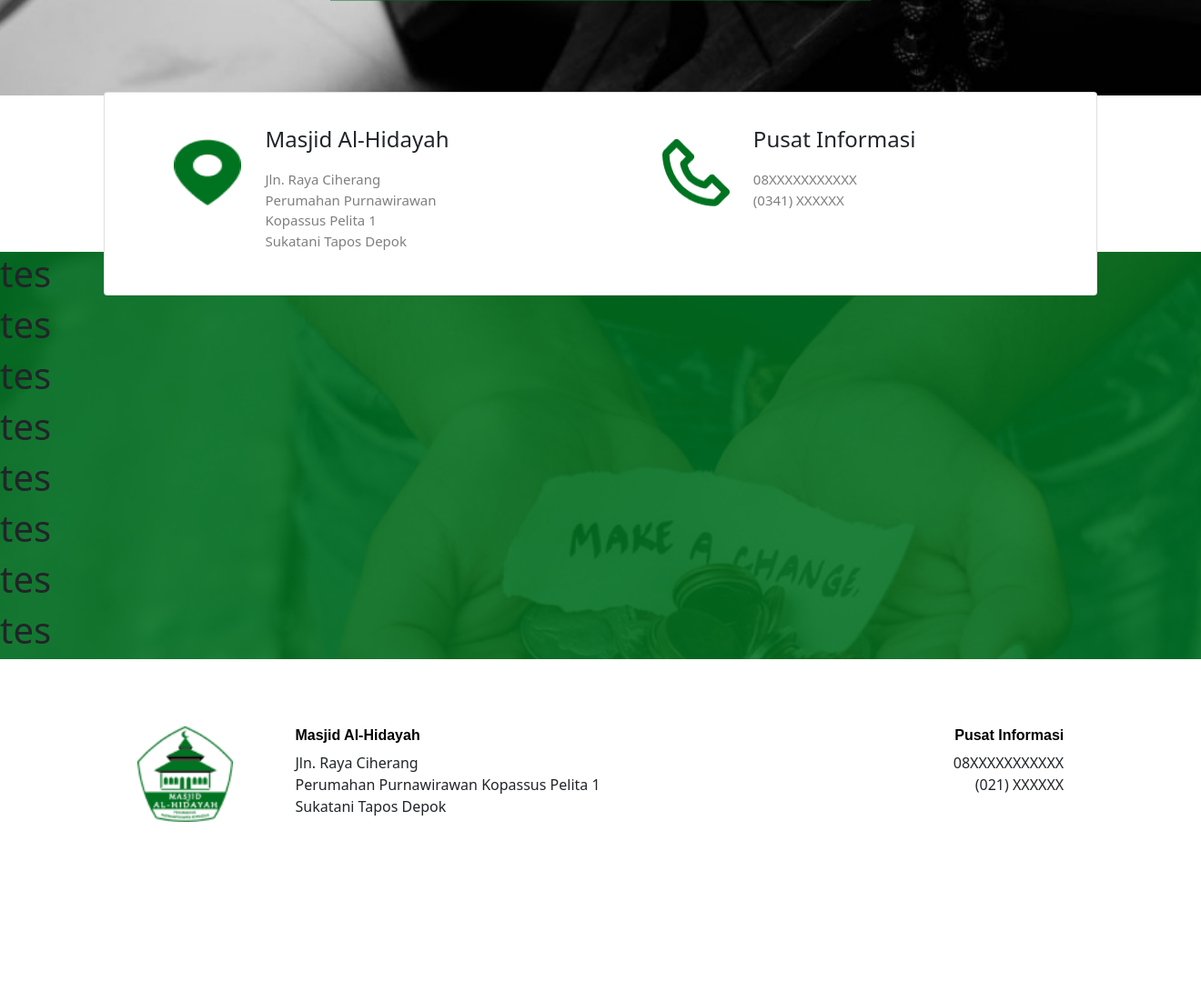
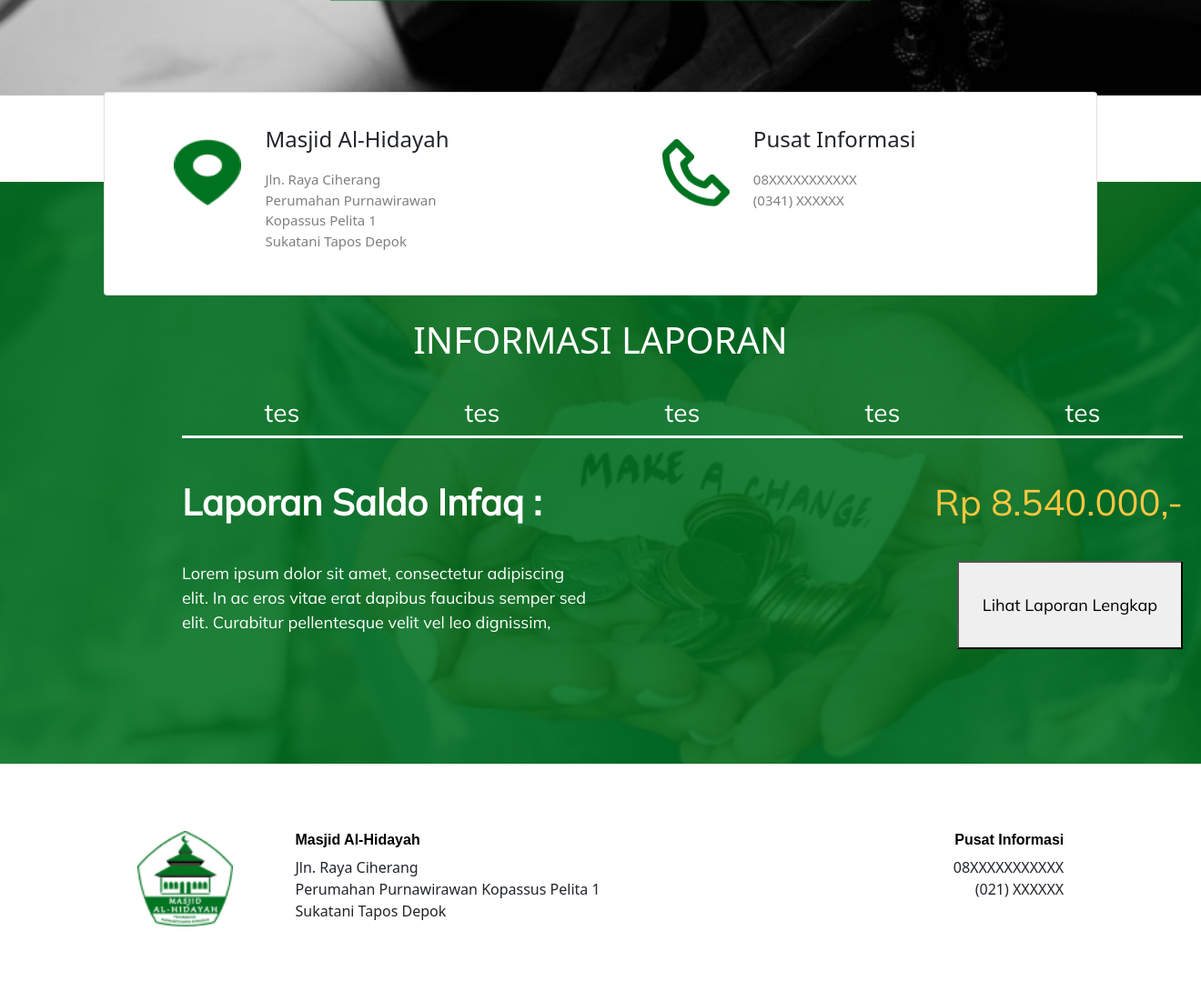
Before and after one commit to yasykurrafii/masjid-al-hidayah, a Django app: template templates/home.html in a window 1320 px wide. Shown: the part 745-1824 px from the top of the page at 91% size. Before the commit the page ends 1649 px from the top, so only its background shows below. Run offline with Django 3.2, Linux system fonts and the light colour scheme; the template is opened without the code that fills it, so the values that code supplies are empty.

Commit message:
mendesain bagian home section 2

```diff
--- a/appmasjid/urls.py
+++ b/appmasjid/urls.py
@@ -4,7 +4,7 @@ from . import views
 
 urlpatterns = [
     path('', views.index, name='home'),
-    path('/laporan', views.laporan, name='laporan'),
-    path('/jadwal', views.jadwal, name='jadwal'),
-    path('/informasi', views.informasi, name='informasi'),
+    path('laporan/', views.laporan, name='laporan'),
+    path('jadwal/', views.jadwal, name='jadwal'),
+    path('informasi/', views.informasi, name='informasi'),
 ]
--- a/static/css/base.css
+++ b/static/css/base.css
@@ -1,11 +1,11 @@
-@import url('https://fonts.googleapis.com/css2?family=Mulish&display=swap');
+@import url("https://fonts.googleapis.com/css2?family=Mulish&display=swap");
 * {
   box-sizing: border-box;
 }
 
 body {
   margin: 0;
-    font-family: 'Mulish', sans-serif;
+  font-family: "Mulish", sans-serif;
 }
 
 .header {
@@ -68,9 +68,8 @@ tr {
   min-height: 5px;
   height: 5px;
   font-size: 15px;
-    font-family: 'Mulish'
+  font-family: "Mulish";
 }
-
 
 /*Ini Main konten Beranda*/
 
@@ -85,7 +84,7 @@ tr {
   color: whitesmoke;
   text-align: center;
   margin: 190px auto 35px auto;
-    font-family: 'Mulish';
+  font-family: "Mulish";
   background-color: #007320;
   padding-top: 5px;
   width: 30%;
@@ -129,51 +128,116 @@ tr {
   box-shadow: inset 0 0 0 2000px rgba(0, 115, 32, 0.85);
 }
 
-
 /* Ini css buatfooter */
 
 ul {
   list-style-type: none;
   margin: 0;
-    padding: 0
+  padding: 0;
 }
 
-ul>li {
+ul > li {
   padding: 4px;
-    color: #C5CAE9
+  color: #c5cae9;
 }
 
-ul>li:hover {
+ul > li:hover {
   color: #957bda;
-    cursor: pointer
+  cursor: pointer;
 }
 
 hr {
-    border-width: 3px
+  border-width: 3px;
 }
 
 .card {
-    padding: 2% 7%
+  padding: 2% 7%;
 }
 
-.social>i {
+.social > i {
   padding: 1%;
-    font-size: 15px
+  font-size: 15px;
 }
 
-.policy>div {
-    padding: 4px
+.policy > div {
+  padding: 4px;
 }
 
 .pusatInformasi {
-    font-family: 'Titillium Web', sans-serif;
+  font-family: "Titillium Web", sans-serif;
   color: black;
   font-size: 1em;
   font-weight: bold;
 }
 
 .divider {
-    border-top: 2px solid
+  border-top: 2px solid;
+}
+
+.beranda2 {
+  height: 80vh;
+  padding-top: 150px;
+  color: white;
+}
+
+.beranda2 h1 {
+  display: flex;
+  justify-content: center;
+}
+
+.laporan {
+  position: absolute;
+  height: 234px;
+  width: 1100px;
+  left: 200px;
+  font-weight: bold;
+  font-style: normal;
+  font-family: Mulish;
+}
+
+.detail-laporan {
+  margin-top: 46px;
+  display: flex;
+  flex-direction: column;
+}
+
+.tab {
+  display: flex;
+  flex-direction: row;
+  justify-content: space-around;
+  border-bottom: solid white 3px;
+  font-size: 22px;
+  line-height: 28px;
+  text-align: center;
+  margin-top: 31px;
+}
+
+.total {
+  display: flex;
+  flex-direction: row;
+  justify-content: space-between;
+  font-size: 36px;
+}
+
+.details {
+  display: flex;
+  flex-direction: row;
+  font-size: 18px;
+  font-weight: normal;
+  justify-content: space-between;
+  margin-top: 33px;
+}
+
+.details button {
+  width: 248px;
+}
+
+.details p {
+  width: 452px;
+}
+
+#number {
+  color: #fcc740;
 }
 
 @media screen and (max-width: 500px) {
--- a/templates/home.html
+++ b/templates/home.html
@@ -81,15 +81,31 @@
 <!-- Slide 1 -->
 
 <!-- Slide 2 -->
-<div class="row vertical-center beranda2">
-  <h1>tes</h1>
-  <h1>tes</h1>
-  <h1>tes</h1>
-  <h1>tes</h1>
-  <h1>tes</h1>
-  <h1>tes</h1>
-  <h1>tes</h1>
-  <h1>tes</h1>
+<div class="beranda2">
+  <h1>INFORMASI LAPORAN</h1>
+  <div class="laporan">
+    <div class="tab">
+      <h3>tes</h3>
+      <h3>tes</h3>
+      <h3>tes</h3>
+      <h3>tes</h3>
+      <h3>tes</h3>
+    </div>
+    <div class="detail-laporan">
+      <div class="total">
+        <h1><strong>Laporan Saldo Infaq : </strong></h1>
+        <h1 id="number">Rp 8.540.000,-</h1>
+      </div>
+      <div class="details">
+        <p>
+          Lorem ipsum dolor sit amet, consectetur adipiscing elit. In ac eros
+          vitae erat dapibus faucibus semper sed elit. Curabitur pellentesque
+          velit vel leo dignissim,
+        </p>
+        <button>Lihat Laporan Lengkap</button>
+      </div>
+    </div>
+  </div>
 </div>
 <!-- Slide 2 -->
 {% endblock content %}
```
Lines whose indentation alone changed are shown as unchanged.
